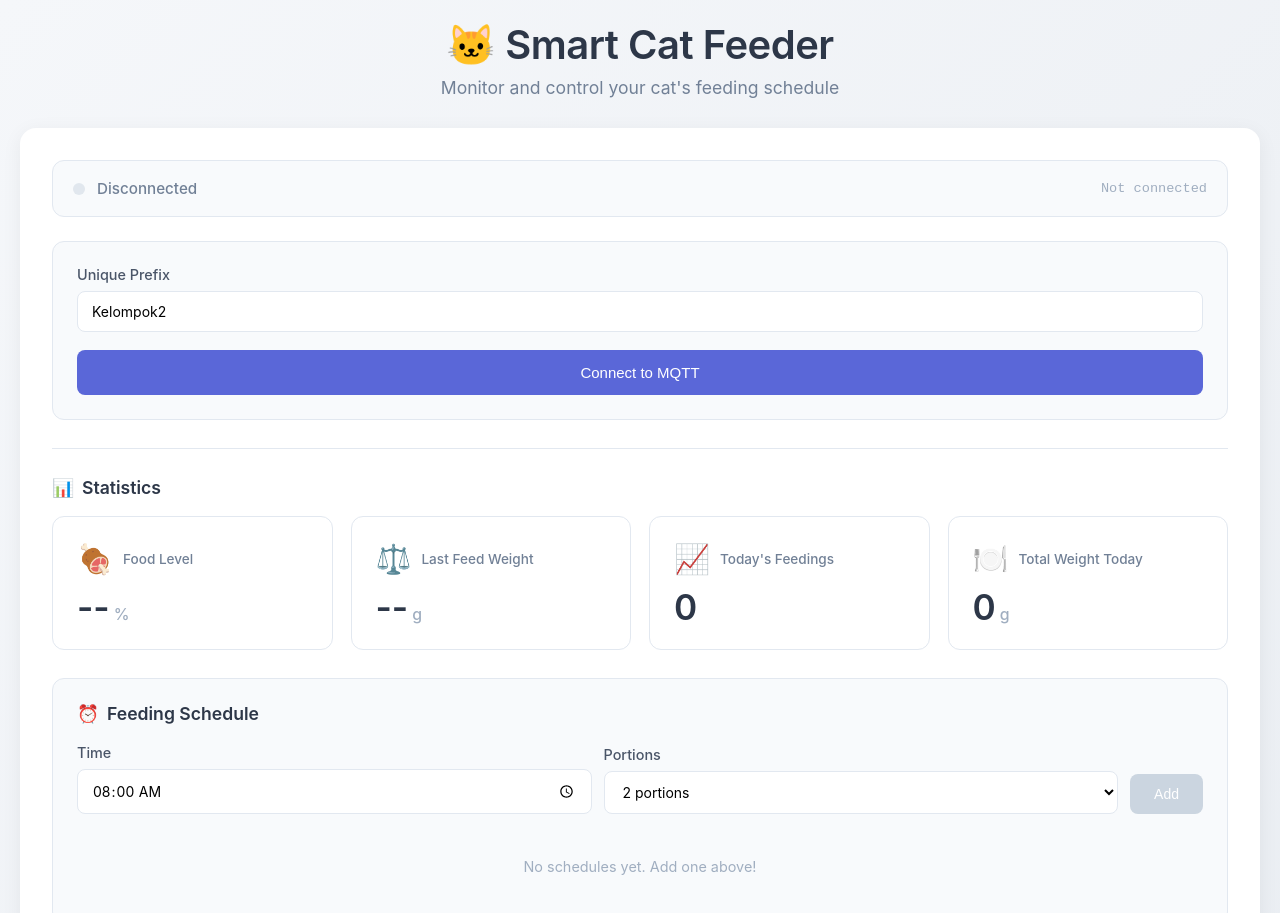
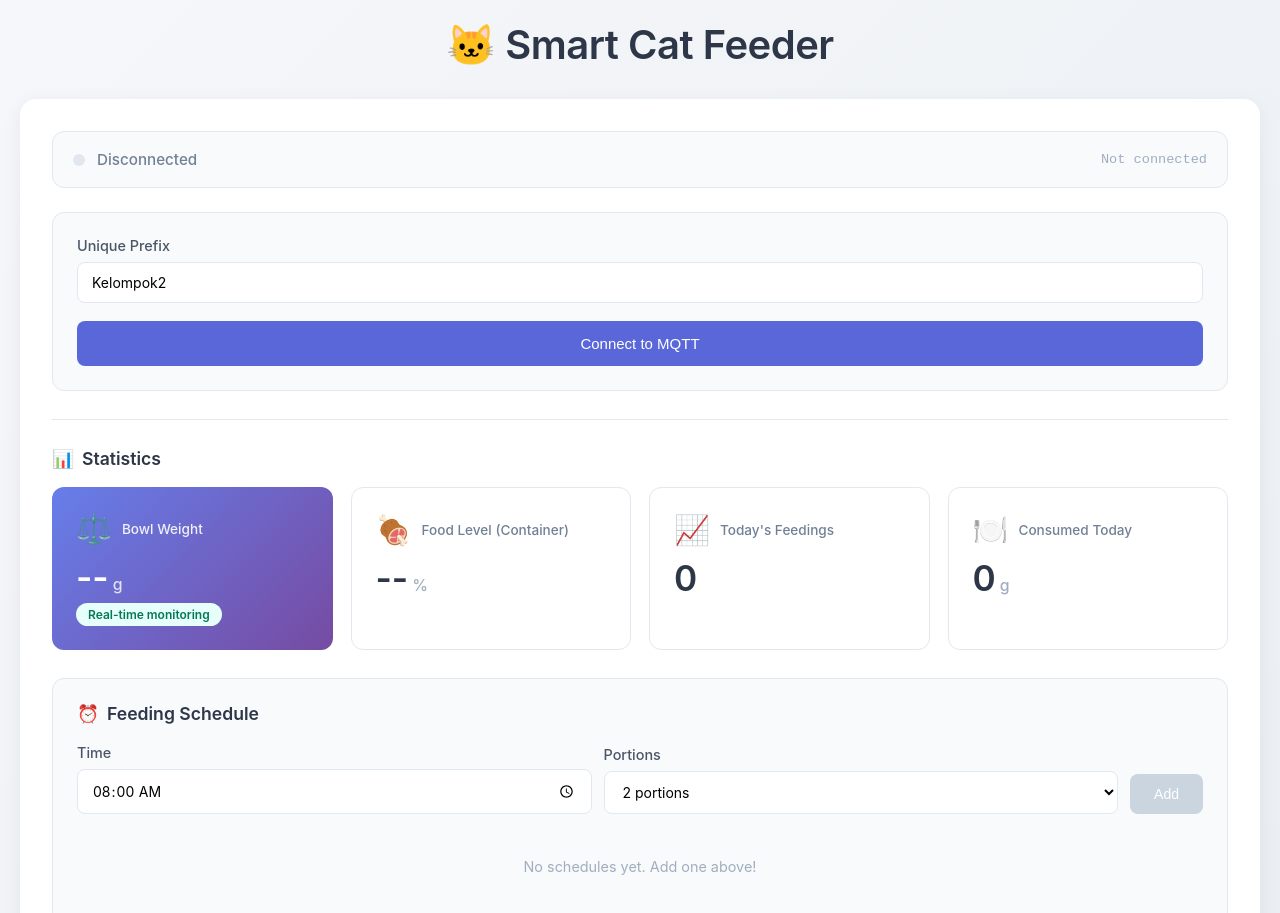
Before and after one commit to RynHerz/Uas.IoT, a plain HTML site: page index.html in a window 1280 px wide. Shown: the top 913 px of the page. Drawn offline with Linux system fonts and the light colour scheme.

Commit message:
initial commit

```diff
--- a/index.html
+++ b/index.html
@@ -211,6 +211,23 @@
             box-shadow: 0 8px 16px rgba(0,0,0,0.08);
         }
 
+        .stat-card.highlight {
+            background: linear-gradient(135deg, #667eea 0%, #764ba2 100%);
+            border: none;
+        }
+
+        .stat-card.highlight .stat-label {
+            color: rgba(255, 255, 255, 0.9);
+        }
+
+        .stat-card.highlight .stat-value {
+            color: white;
+        }
+
+        .stat-card.highlight .stat-value .unit {
+            color: rgba(255, 255, 255, 0.8);
+        }
+
         .stat-header {
             display: flex;
             align-items: center;
@@ -221,6 +238,10 @@
         .stat-icon {
             font-size: 1.8em;
             filter: grayscale(0.2);
+        }
+
+        .stat-card.highlight .stat-icon {
+            filter: none;
         }
 
         .stat-label {
@@ -508,6 +529,17 @@
             font-size: 0.9em;
         }
 
+        .info-badge {
+            display: inline-block;
+            background: #e6fffa;
+            color: #047857;
+            padding: 4px 12px;
+            border-radius: 12px;
+            font-size: 0.75em;
+            font-weight: 600;
+            margin-top: 8px;
+        }
+
         @keyframes pulse {
             0%, 100% { opacity: 1; }
             50% { opacity: 0.5; }
@@ -561,7 +593,6 @@
     <div class="container">
         <div class="header">
             <h1>🐱 Smart Cat Feeder</h1>
-            <p>Monitor and control your cat's feeding schedule</p>
         </div>
 
         <div class="main-panel">
@@ -595,20 +626,21 @@
             </h2>
 
             <div class="stats-grid">
-                <div class="stat-card">
+                <div class="stat-card highlight">
                     <div class="stat-header">
-                        <div class="stat-icon">🍖</div>
-                        <div class="stat-label">Food Level</div>
+                        <div class="stat-icon">⚖️</div>
+                        <div class="stat-label">Bowl Weight</div>
                     </div>
-                    <div class="stat-value"><span id="foodLevel">--</span><span class="unit">%</span></div>
+                    <div class="stat-value"><span id="bowlWeight">--</span><span class="unit">g</span></div>
+                    <div class="info-badge">Real-time monitoring</div>
                 </div>
 
                 <div class="stat-card">
                     <div class="stat-header">
-                        <div class="stat-icon">⚖️</div>
-                        <div class="stat-label">Last Feed Weight</div>
+                        <div class="stat-icon">🍖</div>
+                        <div class="stat-label">Food Level (Container)</div>
                     </div>
-                    <div class="stat-value"><span id="lastWeight">--</span><span class="unit">g</span></div>
+                    <div class="stat-value"><span id="foodLevel">--</span><span class="unit">%</span></div>
                 </div>
 
                 <div class="stat-card">
@@ -622,7 +654,7 @@
                 <div class="stat-card">
                     <div class="stat-header">
                         <div class="stat-icon">🍽️</div>
-                        <div class="stat-label">Total Weight Today</div>
+                        <div class="stat-label">Consumed Today</div>
                     </div>
                     <div class="stat-value"><span id="totalWeight">0</span><span class="unit">g</span></div>
                 </div>
@@ -711,7 +743,7 @@
                 foodLevel: "",
                 feedNow: "",
                 portion: "",
-                weight: "",
+                bowlWeight: "",    // Bowl weight topic
                 feedCount: "",
                 totalWeight: "",
                 schedule: "",
@@ -813,6 +845,7 @@
 
         window.addEventListener('DOMContentLoaded', () => {
             addLog('🐱 Cat Feeder Dashboard initialized', 'info');
+            addLog('⚖️ Bowl Weight Monitoring enabled', 'info');
             loadSchedules();
         });
 
@@ -835,7 +868,7 @@
             config.topics.foodLevel = `${prefix}/foodlevel`;
             config.topics.feedNow = `${prefix}/feed`;
             config.topics.portion = `${prefix}/portion`;
-            config.topics.weight = `${prefix}/weight`;
+            config.topics.bowlWeight = `${prefix}/bowlweight`;  // Bowl weight topic
             config.topics.feedCount = `${prefix}/count`;
             config.topics.totalWeight = `${prefix}/totalweight`;
             config.topics.schedule = `${prefix}/schedule`;
@@ -851,7 +884,7 @@
                 addLog('✅ Connected successfully!', 'success');
 
                 mqttClient.subscribe(config.topics.foodLevel);
-                mqttClient.subscribe(config.topics.weight);
+                mqttClient.subscribe(config.topics.bowlWeight);  // Subscribe to bowl weight
                 mqttClient.subscribe(config.topics.feedCount);
                 mqttClient.subscribe(config.topics.totalWeight);
 
@@ -892,18 +925,18 @@
         function handleMessage(topic, payload) {
             if (topic === config.topics.foodLevel) {
                 document.getElementById('foodLevel').textContent = payload;
-                addLog(`🍖 Food Level: ${payload}%`, 'info');
-            } else if (topic === config.topics.weight) {
+                addLog(`🍖 Container Level: ${payload}%`, 'info');
+            } else if (topic === config.topics.bowlWeight) {
                 const weight = parseFloat(payload).toFixed(1);
-                document.getElementById('lastWeight').textContent = weight;
-                addLog(`⚖️ Feed Weight: ${weight}g`, 'success');
+                document.getElementById('bowlWeight').textContent = weight;
+                addLog(`⚖️ Bowl Weight: ${weight}g`, 'success');
             } else if (topic === config.topics.feedCount) {
                 document.getElementById('feedCount').textContent = payload;
             } else if (topic === config.topics.totalWeight) {
                 const total = parseFloat(payload).toFixed(1);
                 document.getElementById('totalWeight').textContent = total;
                 totalWeightToday = parseFloat(total);
-                addLog(`🍽️ Total Weight Today: ${total}g`, 'info');
+                addLog(`🐱 Total Consumed: ${total}g`, 'info');
             }
         }
 
```
Also changed, not shown: 1 other file.
